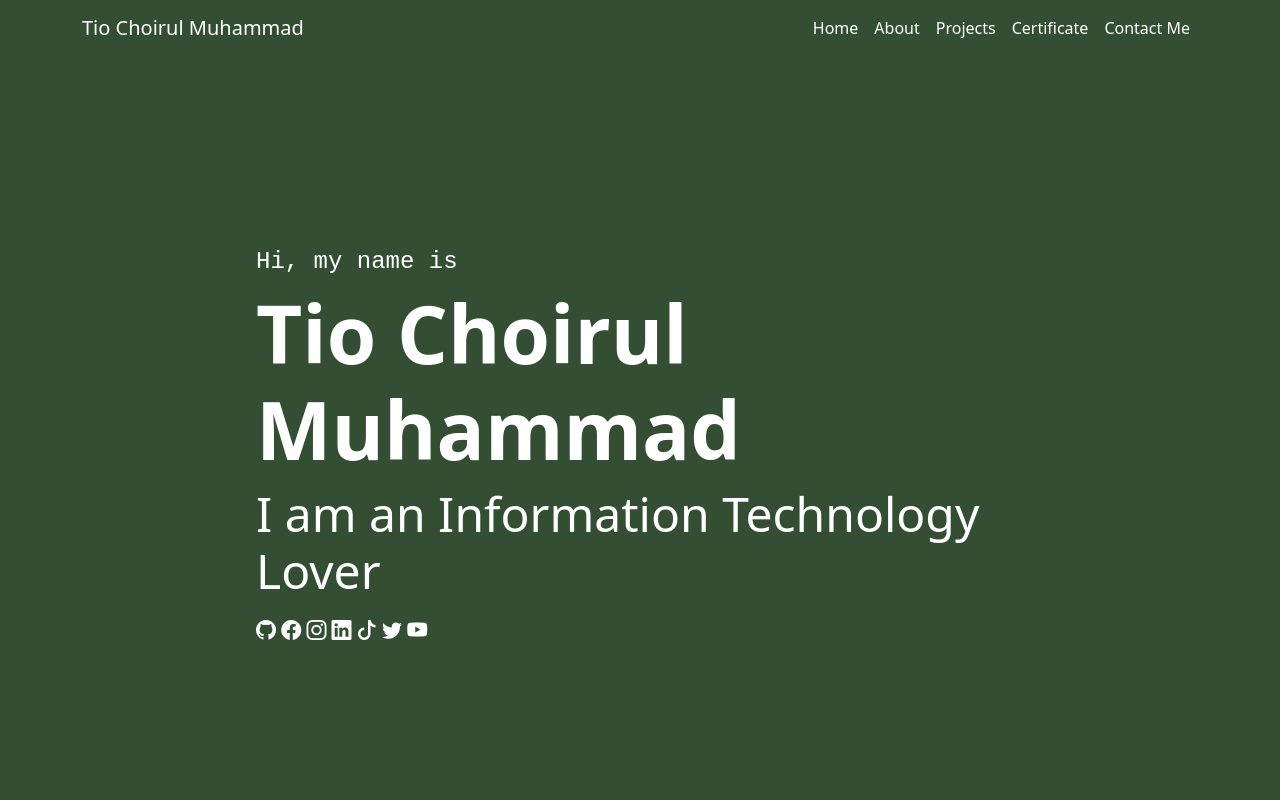
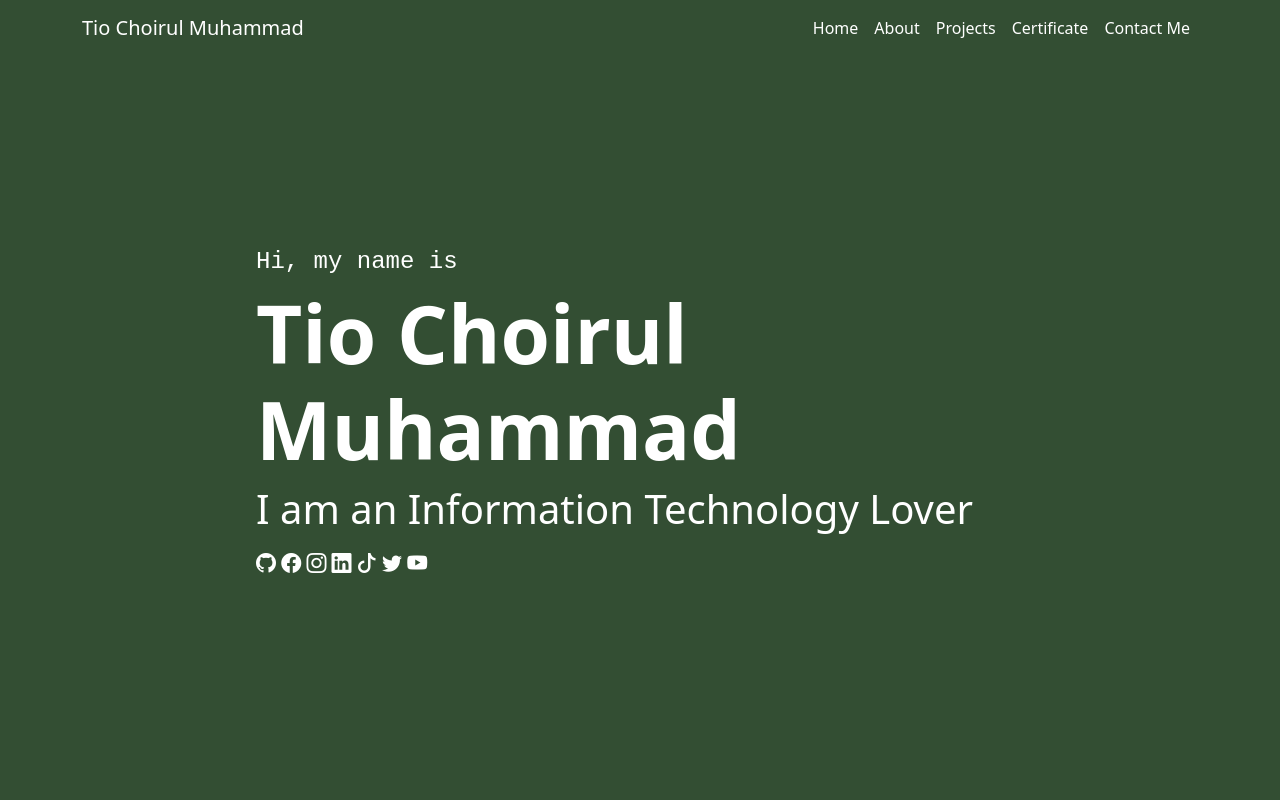
Before and after one commit to tiochoirul/tiochoirul.github.io, a plain HTML site: page index.html in a window 1280 px wide. Shown: the top 800 px of the page. Drawn offline with nearby package versions, Linux system fonts and the light colour scheme.

Commit message:
change size subtitle

```diff
--- a/index.html
+++ b/index.html
@@ -42,7 +42,7 @@
     <!--<img src="img/foto.jpg" alt="Tio Choirul Muhammad" width="200" class="rounded-circle img-thumbnail shadow mb-3" /> -->
       <h1 class="lead text-white" style="font-family:'Courier New', Courier, monospace; font-size: x-large;">Hi, my name is</h1>
       <h1 class="display-1 text-white" style="font-weight: bold;">Tio Choirul Muhammad</h1>
-      <p class="display-5 text-white">I am an Information Technology Lover</p>
+      <p class="display-6 text-white">I am an Information Technology Lover</p>
       <p class="lead">
         <a href="https://github.com/tiochoirul" target="_blank"><i class="bi bi-github text-white"></i></a>
         <a href="https://facebook.com/XXXVIIIMMI" target="_blank"><i class="bi bi-facebook text-white"></i></a>
```
